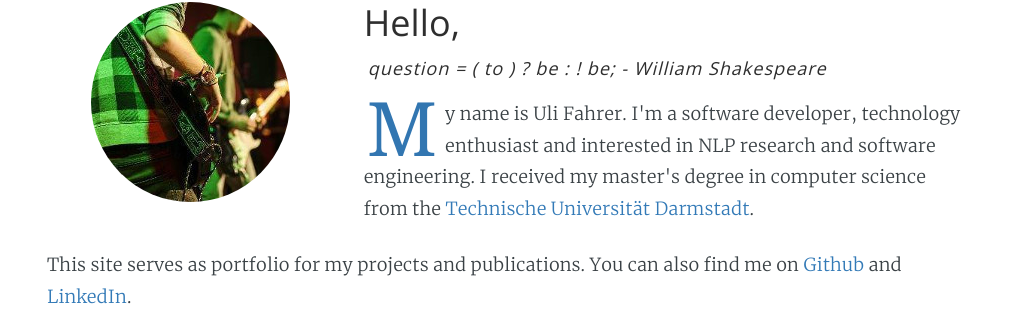
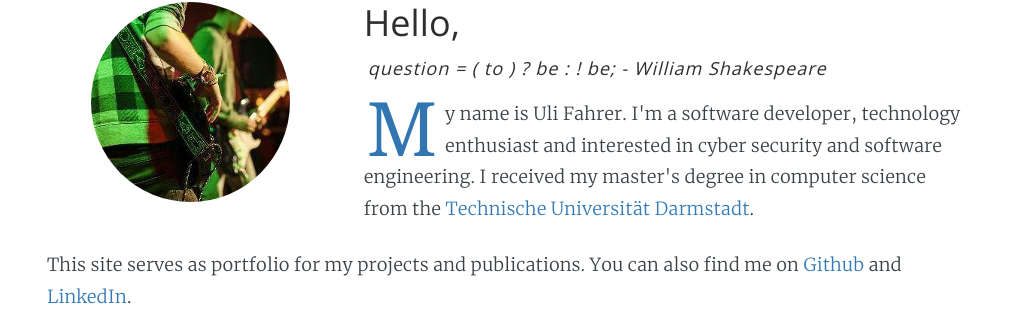
Before and after one commit to Tooa/tooa.github.io, a Jekyll site: the page built from index.html, in a window 1280 px wide. Shown: the part 128-451 px from the top of the page, without its empty margins (133-1146 px from the left). Built offline with Jekyll 4.4.1, drawn with Linux system fonts in a browser that asks for light colours; nearby versions of some CDN libraries; library files that are not in the unit come from our copies.

Commit message:
feat: update front page

```diff
--- a/index.html
+++ b/index.html
@@ -16,8 +16,8 @@ description: Personal website showcasing my projects and academic pursuit to the
 	</div>
 
 	<div class="col-md-8 col-xs-12">
-		<p class="dropcap">My name is Uli Fahrer. I'm a software developer, technology enthusiast and interested in NLP
-		research and software engineering. I received my master's degree in computer science from the <a title="Technische Universität Darmstadt" href="http://www.tu-darmstadt.de" target="_blank">Technische Universität Darmstadt</a>.
+		<p class="dropcap">My name is Uli Fahrer. I'm a software developer, technology enthusiast and interested in cyber security
+		and software engineering. I received my master's degree in computer science from the <a title="Technische Universität Darmstadt" href="http://www.tu-darmstadt.de" target="_blank">Technische Universität Darmstadt</a>.
 		</p>
 	</div>
 
```
